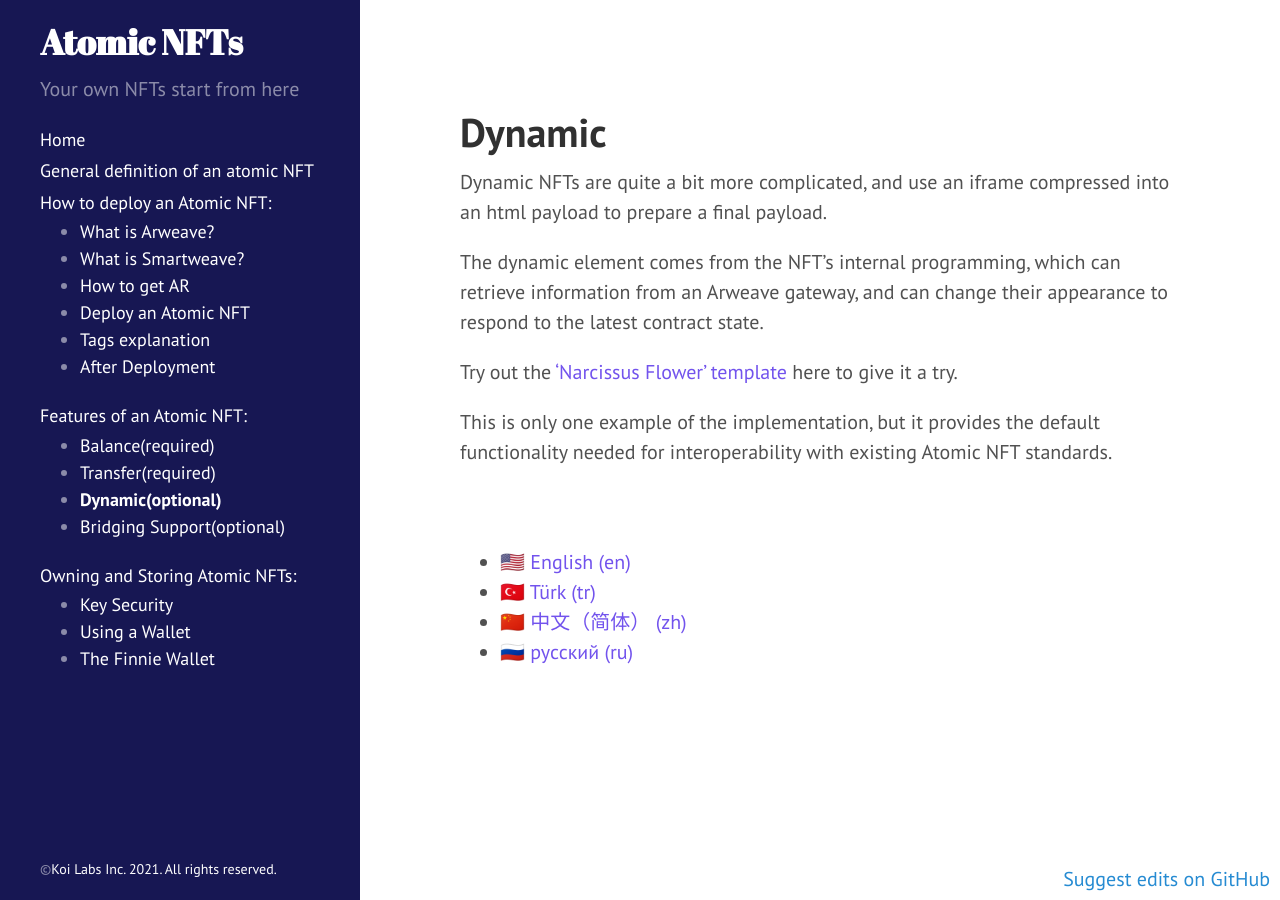
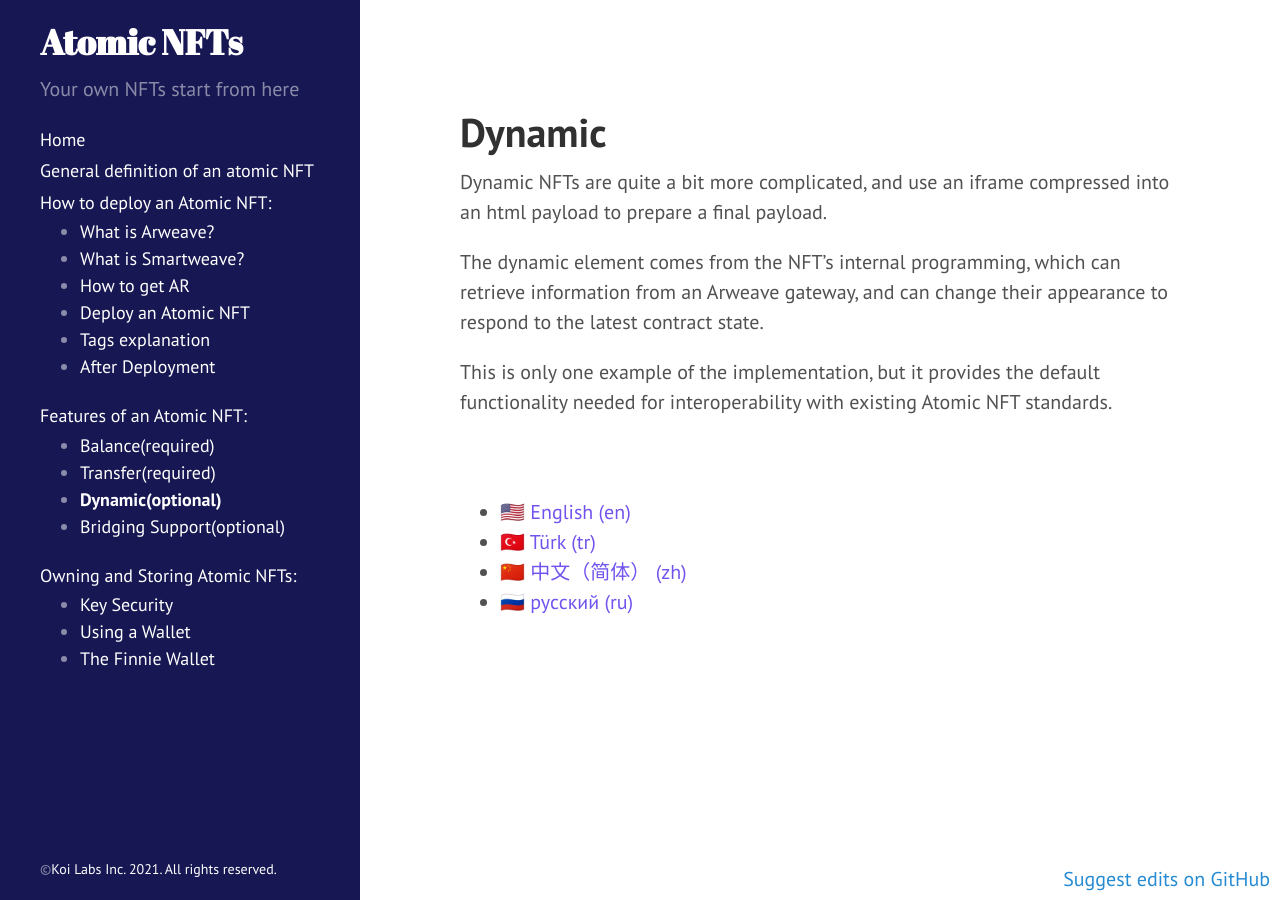
Before and after one commit to atomic-nfts/site, a Jekyll site: the page built from en/Dynamic.md, in a window 1280 px wide. Built offline with Jekyll 4.4.1, drawn with Linux system fonts in a browser that asks for light colours; nearby versions of some CDN libraries.

Commit message:
Update Dynamic.md
Removing Narcissus Flower template for secret launch plans

```diff
--- a/en/Dynamic.md
+++ b/en/Dynamic.md
@@ -15,6 +15,4 @@ Dynamic NFTs are quite a bit more complicated, and use an iframe compressed into
 
 The dynamic element comes from the NFT’s internal programming, which can retrieve information from an Arweave gateway, and can change their appearance to respond to the latest contract state.
 
-Try out the ['Narcissus Flower' template](https://github.com/atomic-nfts/standard/tree/main/dynamic) here to give it a try.
-
 This is only one example of the implementation, but it provides the default functionality needed for interoperability with existing Atomic NFT standards.
```
